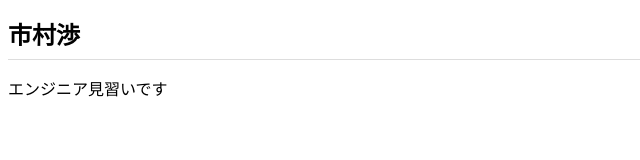
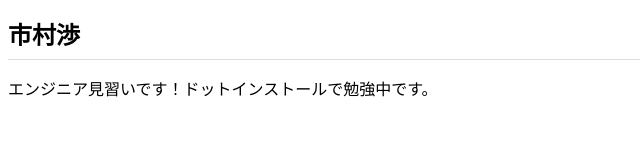
Before and after one commit to Watari995/Watari995.github.io, a plain HTML site: page index.html in a window 1280 px wide. Shown: the whole page, without its empty margins (0-640 px from the left). Drawn offline with Linux system fonts and the light colour scheme; files that its build step writes are made by us from their sources.

Commit message:
Add files via upload

```diff
--- a/index.html
+++ b/index.html
@@ -9,6 +9,6 @@
 </head>
 <body>
   <h1>市村渉</h1>
-  <p>エンジニア見習いです</p>
+  <p>エンジニア見習いです！ドットインストールで勉強中です。</p>
 </body>
 </html>
--- a/styles.css
+++ b/styles.css
@@ -1,5 +1,4 @@
 h1{
   font-size: 24px;
   padding-bottom: 8px;
-  border-bottom: 1px solid #ddd;
-}
+  border-bottom: 1px solid #ddd;}
```
